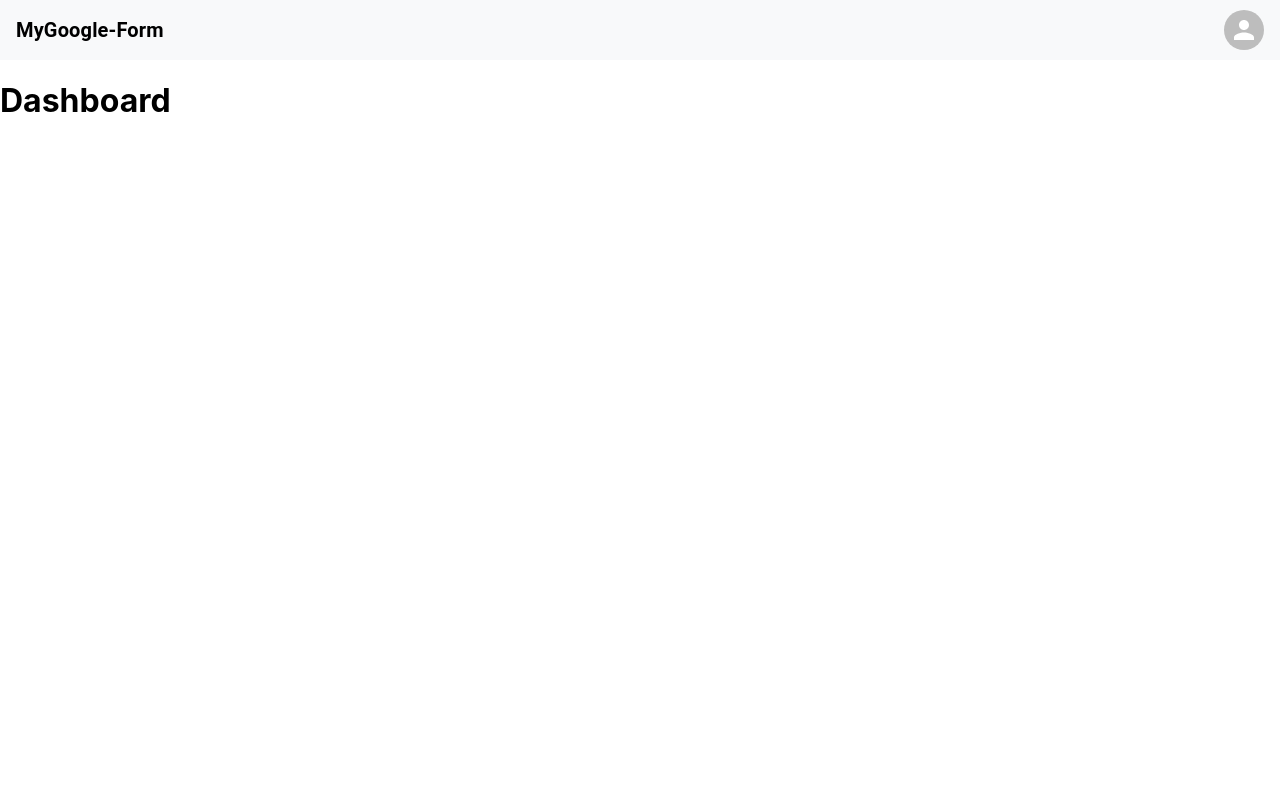
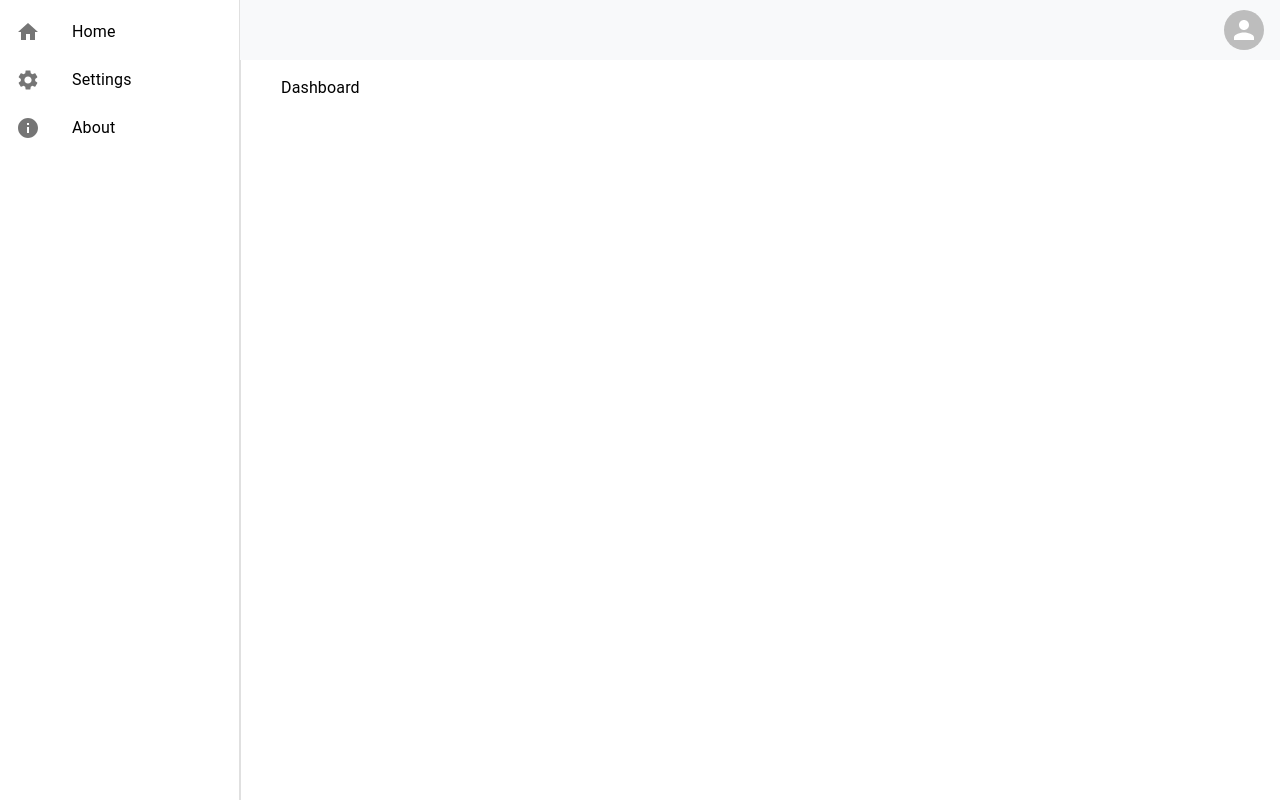
Before and after one commit to Prince-Sondagar/react-google-form, a React (Create React App) app: page /dashboard in a window 1280 px wide. Built offline with nearby package versions, Linux system fonts and the light colour scheme; sample sign-in values are in the browser's storage.

Commit message:
working on sidebar and layout fixing

```diff
--- a/package.json
+++ b/package.json
@@ -5,6 +5,7 @@
   "dependencies": {
     "@emotion/react": "^11.13.5",
     "@emotion/styled": "^11.13.5",
+    "@mui/icons-material": "^6.1.9",
     "@mui/material": "^6.1.9",
     "@testing-library/jest-dom": "^5.17.0",
     "@testing-library/react": "^13.4.0",
--- a/src/globals.css
+++ b/src/globals.css
@@ -1,6 +1,4 @@
-
 body {
-  /* background-color:; */
   margin: 0;
   font-family: -apple-system, BlinkMacSystemFont, "Segoe UI", "Roboto", "Oxygen",
     "Ubuntu", "Cantarell", "Fira Sans", "Droid Sans", "Helvetica Neue",
--- a/src/layouts/DashboardLayout/index.tsx
+++ b/src/layouts/DashboardLayout/index.tsx
@@ -1,19 +1,49 @@
 import React from "react";
 import Header from "./Header";
-import Footer from "./Footer";
 import { Outlet } from "react-router";
-
-
+import SideBar from "./sidebar";
+import { Box, Container } from "@mui/material";
 
 const DashboardLayout = () => {
     return (
         <>
-            {/* <AuthGuard> */}
-                <Header />
-                <Outlet />
-                {/* <Footer /> */}
-            {/* </AuthGuard> */}
-
+            <Header />
+            <Box
+                sx={{
+                    display: "flex",
+                    height: "calc(100vh - 60px)",
+                }}
+            >
+                <Box
+                    sx={{
+                        width: 240,
+                        flexShrink: 0,
+                        bgcolor: "background.paper",
+                        borderRight: 1,
+                        borderColor: "divider",
+                        position: "relative",
+                        zIndex: 1,
+                    }}
+                >
+                    <SideBar />
+                </Box>
+                <Box
+                    component="main"
+                    sx={{
+                        flexGrow: 1,
+                        overflowY: "auto",
+                        padding: 2,
+                    }}
+                >
+                    <Container
+                        sx={{
+                            padding: 0,
+                        }}
+                    >
+                        <Outlet />
+                    </Container>
+                </Box>
+            </Box>
         </>
     );
 };
--- a/src/layouts/DashboardLayout/sidebar.tsx
+++ b/src/layouts/DashboardLayout/sidebar.tsx
@@ -1,12 +1,39 @@
 
 
+import React from 'react';
+import { Box, Drawer, List, ListItem, ListItemIcon, ListItemText, Typography } from '@mui/material';
+import { Home, Settings, Info } from '@mui/icons-material';
+
+
+const drawerWidth = 240;
+
 const SideBar = () => {
+    return (
+        <Box component="nav" sx={{ flexShrink: { md: 0 }, zIndex: 1200 }} aria-label="mailbox folders">
+            <Drawer
+                variant="permanent"
+                sx={{
+                    width: drawerWidth,
+                    flexShrink: 0,
+                    [`& .MuiDrawer-paper`]: { width: drawerWidth, boxSizing: 'border-box' },
+                }}
+            >
+                <List>
+                    {[
+                        { text: 'Home', icon: <Home /> },
+                        { text: 'Settings', icon: <Settings /> },
+                        { text: 'About', icon: <Info /> },
+                    ].map((item, index) => (
+                        <ListItem key={index} sx={{ color: "black" }}>
+                            <ListItemIcon>{item.icon}</ListItemIcon>
+                            <ListItemText primary={item.text} />
+                        </ListItem>
+                    ))}
+                </List>
+            </Drawer>
+        </Box>
 
-    return (
-        <Box>
-
-        </Box>
-    )
+    );
 };
 
-export default SideBar
+export default SideBar;
--- a/src/pages/main/dashboard/index.tsx
+++ b/src/pages/main/dashboard/index.tsx
@@ -1,9 +1,10 @@
+import { Typography } from "@mui/material";
 
 
 const Dashboard = () => {
 
     return (
-        <h1>Dashboard</h1>
+        <Typography>Dashboard</Typography>
     );
 };
 
```
Also changed, not shown: 1 other file (tests, documents, lock files or other folders).
